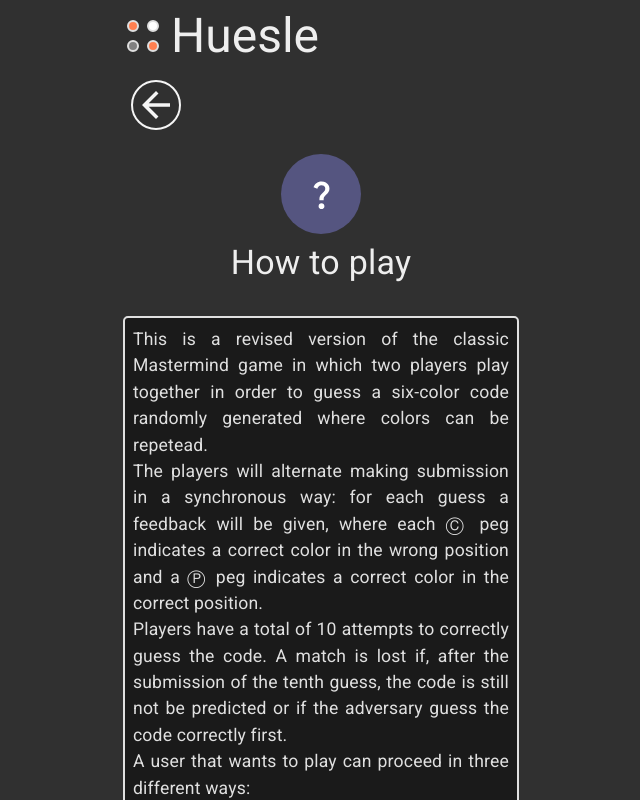
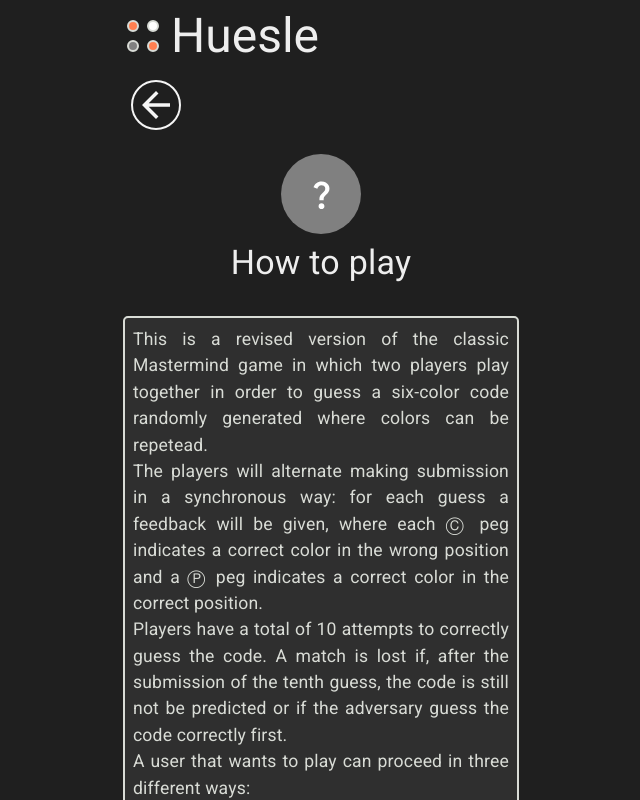
Before and after one commit to alberto-spadoni3/Huesle, a React (Create React App) app in the folder client/: page /rules in a window 1280 px wide. Shown: the top 800 px of the page, without its empty margins (319-959 px from the left). Built offline with nearby package versions, Linux system fonts and the light colour scheme; no server answers.

Commit message:
Trying out colors

```diff
--- a/client/src/components/BottomBar.js
+++ b/client/src/components/BottomBar.js
@@ -2,7 +2,6 @@ import {
     Box,
     styled,
     Stack,
-    Avatar,
     Typography,
     IconButton,
 } from "@mui/material";
--- a/client/src/components/Dashboard.js
+++ b/client/src/components/Dashboard.js
@@ -9,8 +9,7 @@ import {
     TableHead,
     Table,
     TableBody,
-    Typography,
-    Divider,
+    Typography
 } from "@mui/material";
 import { useEffect, useState } from "react";
 import { useNavigate } from "react-router-dom";
@@ -37,7 +36,7 @@ const Dashboard = () => {
         borderRadius: 5,
         marginTop: "5px",
         border: "2px solid",
-        borderColor: theme.palette.text.secondary,
+        borderColor: theme.palette.background.default,
     }));
 
     const [activeMatches, setActiveMatches] = useState([]);
@@ -102,7 +101,7 @@ const Dashboard = () => {
         let button_label;
         let button_type = "outlined";
         let button_state = true;
-        let button_color = "success";
+        let button_color = "button";
         switch (row_status.state) {
             case GameStates.PLAYING:
                 if (row_status.player === auth.username) {
@@ -110,9 +109,9 @@ const Dashboard = () => {
                     button_type = "contained";
                 } else {
                     button_label = "Opponent's turn...";
-                    button_color = "warning";
                 }
                 button_state = false;
+                button_color = "button";
                 break;
             case GameStates.WINNER:
                 button_label =
@@ -129,15 +128,19 @@ const Dashboard = () => {
         }
         return (
             <TableRow key={index} onClick={() => openSelectedMatch(row_id)}>
-                <TableCell component="th" scope="row">
-                    {row_name}
+                <TableCell component="th" scope="row" align="center">
+                    <Typography
+                        color="text.primary"
+                        variant="subtitle2"
+                    >
+                        {row_name}
+                    </Typography>
                 </TableCell>
                 <TableCell component="th" scope="row" align="center">
                     <Button
                         sx={{ width: "70%", height: "50%", fontSize: "65%" }}
                         variant={button_type}
                         aria-label={row_id + "status"}
-                        onClick={() => openSelectedMatch(row_id)}
                         disabled={button_state}
                         color={button_color}
                     >
@@ -203,11 +206,24 @@ const Dashboard = () => {
                                     }}
                                     aria-label="Active Matches table"
                                 >
-                                    <TableHead>
+                                    <TableHead color="background.tableheader">
                                         <TableRow>
-                                            <TableCell>Match against</TableCell>
+                                            <TableCell>
+                                                    <Typography
+                                                        color="text.primary"
+                                                        align="center"
+                                                        variant="subtitle1"
+                                                    >
+                                                        Match against
+                                                    </Typography>
+                                                </TableCell>
                                             <TableCell align="center">
-                                                Status
+                                                <Typography
+                                                    color="text.primary"
+                                                    variant="subtitle1"
+                                                >
+                                                    Status
+                                                </Typography>
                                             </TableCell>
                                         </TableRow>
                                     </TableHead>
@@ -230,7 +246,7 @@ const Dashboard = () => {
                         )}
                     </ActiveMatchesCard>
 
-                    <spacer style={{ height: "16px" }}></spacer>
+                    <Box style={{ height: "16px" }}></Box>
 
                     <Typography
                         color="text.primary"
@@ -251,9 +267,22 @@ const Dashboard = () => {
                                     <TableHead>
                                         <TableRow></TableRow>
                                         <TableRow>
-                                            <TableCell>Match against</TableCell>
+                                            <TableCell>
+                                                <Typography
+                                                    color="text.primary"
+                                                    align="center"
+                                                    variant="subtitle1"
+                                                >
+                                                    Match against
+                                                </Typography>
+                                            </TableCell>
                                             <TableCell align="center">
-                                                Result
+                                                <Typography
+                                                    color="text.primary"
+                                                    variant="subtitle1"
+                                                >
+                                                    Result
+                                                </Typography>
                                             </TableCell>
                                         </TableRow>
                                     </TableHead>
--- a/client/src/components/GameRules.js
+++ b/client/src/components/GameRules.js
@@ -42,7 +42,7 @@ const GameRules = () => {
                     <Avatar
                         sx={{
                             m: 1,
-                            bgcolor: "#555580",
+                            bgcolor: "gray",
                             width: 80,
                             height: 80,
                         }}
--- a/client/src/components/Home.js
+++ b/client/src/components/Home.js
@@ -52,12 +52,14 @@ const Home = () => {
                                 variant="outlined"
                                 size="small"
                                 onClick={() => navigate("/login")}
+                                color="button"
                             >
                                 Log in
                             </Button>
                             <Button
                                 variant="outlined"
                                 size="small"
+                                color="button"
                                 onClick={() => navigate("/register")}
                             >
                                 Create an account
--- a/client/src/components/Settings.js
+++ b/client/src/components/Settings.js
@@ -77,7 +77,7 @@ const Settings = ({ themeMode, setThemeMode }) => {
                     <Avatar
                         sx={{
                             m: 1,
-                            bgcolor: "#555580",
+                            bgcolor: "gray",
                             width: 80,
                             height: 80,
                         }}
--- a/client/src/components/theme.js
+++ b/client/src/components/theme.js
@@ -10,23 +10,18 @@ export const getDesignTokens = (mode) => ({
         mode,
         ...(mode === "light"
             ? {
-                  // palette values for light mode
-                  /* primary: {
-                      main: "#6573C3",
-                  }, */
                   text: {
-                      primary: grey[900],
-                      link: "#2692E6",
+                      primary: "#1F1F1F",
+                      secondary: "#2F2F2F"
                   },
                   link: {
                       main: "#2692E6",
                   },
                   action: {
-                      button: "#6573C3",
                       active: grey[800],
                   },
                   button: {
-                      main: "#3f51b5",
+                      main: "#388697",
                   },
                   colorBox: {
                       main: grey[900],
@@ -36,23 +31,24 @@ export const getDesignTokens = (mode) => ({
                       contrastText: "#fff",
                   },
                   background: {
-                      paper: "#C8C8C8",
-                      dashboardMenu: "#C8C8C8",
+                      default: "#FFFFFF",
+                      paper: "#E6E8E6",
+                      dashboardMenu: "#E6E8E6",
                   },
                   gameboard: {
-                      background: "#996633",
+                      background: "#DCCCBB",
                       position: "#009E73",
                       color: "#F0E442",
                   },
                   switch: {
-                      main: "#0C7BDC",
+                      main: "#69b6c7",
                   },
               }
             : {
                   // palette values for dark mode
                   text: {
                       primary: grey[200],
-                      secondary: grey[300],
+                      secondary: "#D9DCD6",
                   },
                   link: {
                       main: "#2692E6",
@@ -61,7 +57,9 @@ export const getDesignTokens = (mode) => ({
                       active: grey[100],
                   },
                   button: {
-                      main: "#3f51b5",
+                      main: "#388697",
+                      inactive: "#6b6e70",
+                      negative: "#388697",
                   },
                   colorBox: {
                       main: grey[900],
@@ -71,17 +69,17 @@ export const getDesignTokens = (mode) => ({
                       contrastText: "#fff",
                   },
                   background: {
-                      default: "#303030",
-                      paper: "#1a1a1a",
-                      dashboardMenu: "#262626",
+                      default: "#1F1F1F",
+                      paper: "#2F2F2F",
+                      dashboardMenu: "#2F2F2F",
                   },
                   gameboard: {
-                      background: "rgb(96,56,31)",
+                      background: "#433423",
                       position: "#009E73",
                       color: "#F0E442",
                   },
                   switch: {
-                      main: "#0C7BDC",
+                      main: "#388697",
                   },
               }),
     },
```
Also changed, not shown: client/src/components/Header.js (+1 -40 lines).
